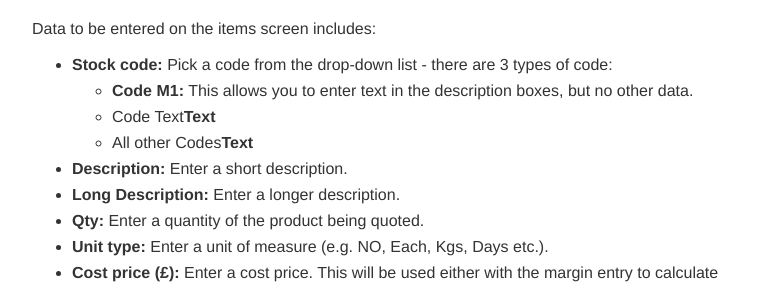
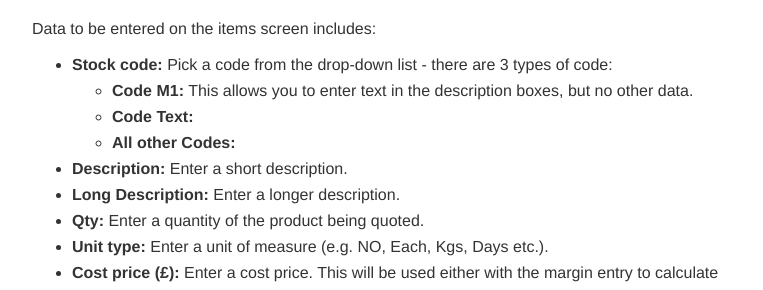
Before and after one commit to JNCSolutions/ConstructionManagerDocs, a Jekyll site: the page built from quotes.html, in a window 1280 px wide and 900 px high, scrolled down 3159 px. Shown: the part 152-442 px from the top of the window, without its empty margins (258-1021 px from the left). Built offline with Jekyll 4.4.1, drawn with Linux system fonts in a browser that asks for light colours.

Commit message:
Update quotes.html

```diff
--- a/quotes.html
+++ b/quotes.html
@@ -124,9 +124,9 @@
       <ul>
         <li><b>Stock code:</b>       Pick a code from the drop-down list - there are 3 types of code:</li>
         <ul>
-          <li><b>Code M1:</b>             This allows you to enter text in the description boxes, but no other data.</li>
-          <li>Code Text<b>Text</b         This allows you to enter text in the description boxes, plus any other data. </li>
-          <li>All other Codes<b>Text</b   This will pick up data from the prouct table (UOM, costs), which can then be over-written. </li>
+          <li><b>Code M1:</b>           This allows you to enter text in the description boxes, but no other data.</li>
+          <li><b>Code Text:</b          This allows you to enter text in the description boxes, plus any other data. </li>
+          <li><b>All other Codes:</b    This will pick up data from the prouct table (UOM, costs), which can then be over-written. </li>
         </ul>
         <li><b>Description:</b>       Enter a short description.</li>
         <li><b>Long Description:</b>  Enter a longer description.</li>
```
